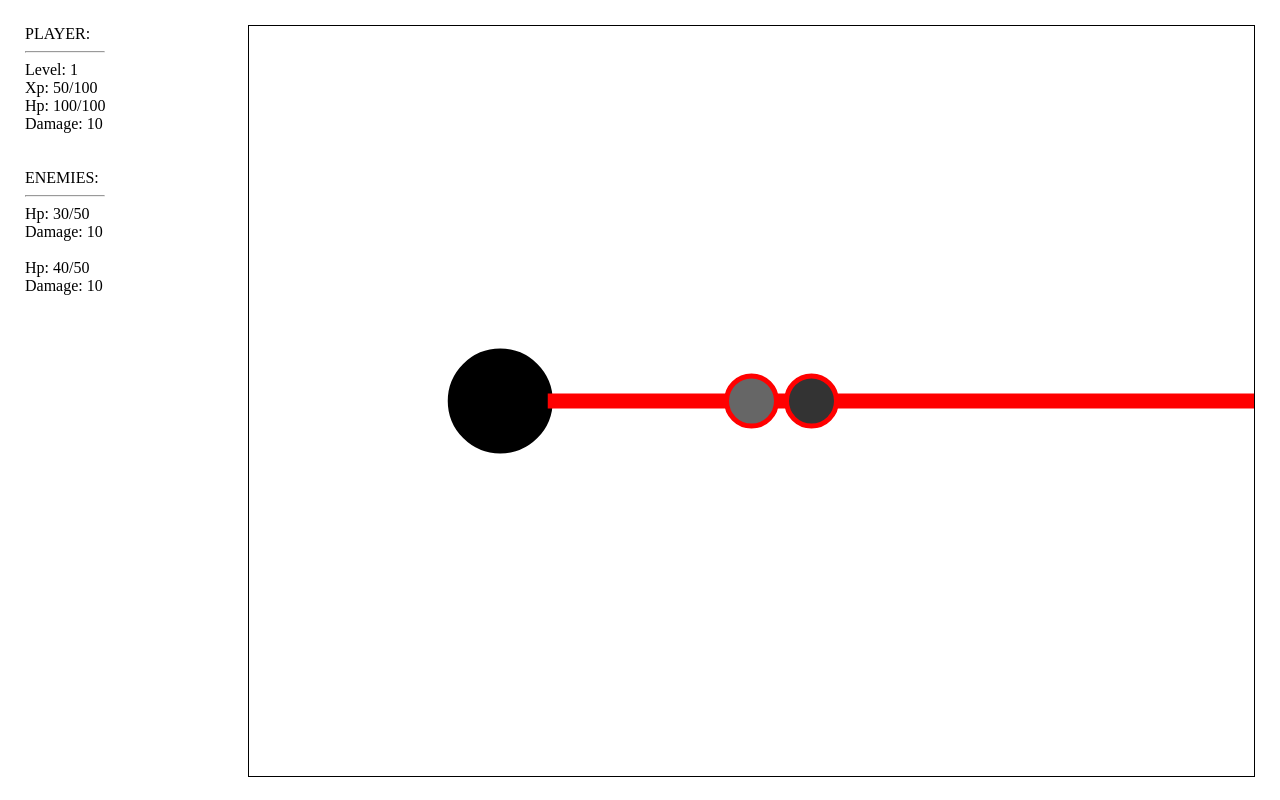
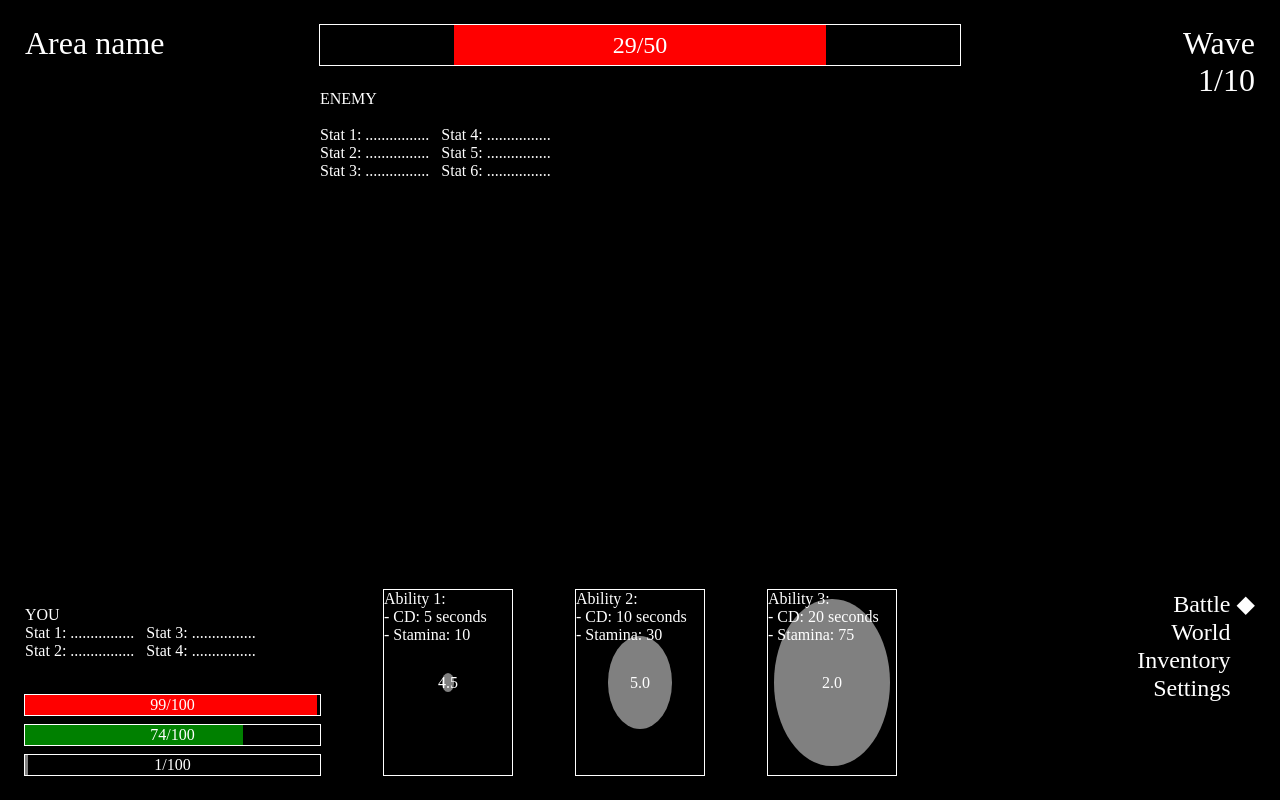
Before and after one commit to xx69xx/xx69xx.github.io, a plain HTML site: page index.html in a window 1280 px wide. Drawn offline with Linux system fonts and the light colour scheme.

Commit message:
Add files via upload

```diff
--- a/index.html
+++ b/index.html
@@ -1,27 +1,75 @@
 <!DOCTYPE html>
 <html>
 	<head>
-		<title>game</title>
-		<meta name="viewport" content="width=device-width, initial-scale=1">
+		<title>Game</title>
 		<link rel="stylesheet" type="text/css" href="style.css">
 	</head>
 	<body>
-		<div id="menu">
-			PLAYER:<br>
-			<hr>
-			Level: <font id="player_lvl"></font><br>
-			Xp: <font id="player_xp"></font>/<font id="player_maxxp"></font><br>
-			Hp: <font id="player_hp"></font>/<font id="player_maxhp"></font><br>
-			Damage: <font id="player_dmg"></font><br>
-			<br><br>
-			ENEMIES:<br>
-			<hr>
-			<div id="enemies">
+		<div id="main"></div>
 
+		<div id="area">
+			Area name
+		</div>
+		<div id="enemybars">
+			<div id="enemybarcontainer"><div id="enemyhpbar"></div><a id="enemyhp"></a>/<a id="enemymaxhp"></a></div>
+		</div>
+		<div id="enemy">
+			ENEMY <br><br>
+			Stat 1: ................ &nbsp; Stat 4: ................<br>
+			Stat 2: ................ &nbsp; Stat 5: ................<br>
+			Stat 3: ................ &nbsp; Stat 6: ................
+		</div>
+		<div id="wave">
+			Wave <br>
+			1/10
+		</div>
+		<div class="abilities" id="abilitiescd">
+			<div class="abilitycd" id="ability1cd">
+				<div class="abilitybar" id="ability1bar"></div>
+				<a id="ability1timer"></a>
+			</div>
+			<div class="abilitycd" id="ability2cd">
+				<div class="abilitybar" id="ability2bar"></div>
+				<a id="ability2timer"></a>
+			</div>
+			<div class="abilitycd" id="ability3cd">
+				<div class="abilitybar" id="ability3bar"></div>
+				<a id="ability3timer"></a>
 			</div>
 		</div>
-
-		<canvas id="canvas"></canvas>
+		<div class="abilities" id="abilitiesinfo">
+			<div class="abilityinfo" id="ability1info">
+				Ability 1: <br>
+				- CD: 5 seconds <br>
+				- Stamina: 10
+			</div>
+			<div class="abilityinfo" id="ability2info">
+				Ability 2: <br>
+				- CD: 10 seconds <br>
+				- Stamina: 30
+			</div>
+			<div class="abilityinfo" id="ability3info">
+				Ability 3: <br>
+				- CD: 20 seconds <br>
+				- Stamina: 75
+			</div>
+		</div>
+		<div id="menu">
+			Battle <a id="battleselection">&#9670;</a><br>
+			World <a id="worldselection">&#9670;</a><br>
+			Inventory <a id="inventoryselection">&#9670;</a><br>
+			Settings <a id="settingsselection">&#9670;</a>
+		</div>
+		<div id="player">
+			YOU <br>
+			Stat 1: ................ &nbsp; Stat 3: ................<br>
+			Stat 2: ................ &nbsp; Stat 4: ................
+		</div>
+		<div id="bars">
+			<div class="barcontainer" id="hpbarcontainer"><div class="bar" id="hpbar"></div><a id="hp"></a>/<a id="maxhp"></a></div>
+			<div class="barcontainer" id="staminabarcontainer"><div class="bar" id="staminabar"></div><a id="stamina"></a>/<a id="maxstamina"></a></div>
+			<div class="barcontainer" id="xpbarcontainer"><div class="bar" id="xpbar"></div><a id="xp">0</a>/<a id="maxxp"></a></div>
+		</div>
 	</body>
 	<script src="script.js"></script>
 </html>
--- a/script.js
+++ b/script.js
@@ -1,108 +1,75 @@
-var canvas = document.getElementById("canvas");
-var ctx = canvas.getContext("2d");
-canvas.setAttribute("width", window.innerWidth-275);
-canvas.setAttribute("height", window.innerHeight-50);
-
-var player = {lvl:1, xp:0, dmg:10, hp:100, maxhp:100};
-var slimes = {lvl:1, xp:0, dmg:10, hp:50};
-var enemies = [{dmg:slimes.dmg, hp:slimes.hp, maxhp:slimes.hp}];
+var player = {
+	hp:100, maxhp:100,
+	stamina:75, maxstamina:100,
+	xp:0, maxxp:100, lvl:1,
+	ability1timer:4.5, ability1cd:5, ability2timer:10, ability2cd: 10, ability3timer:7.0, ability3cd:20
+};
+var enemy = {hp:30, maxhp:50};
 
 var framecount = 0;
 
 function frame(){
 	framecount++;
 
-	if(framecount%60==0){
-		attack();
+	if(framecount%1==0){
+		player.hp-=1;
+		if(player.hp<=0){player.hp = player.maxhp;}
+
+		player.stamina-=2;
+		if(player.stamina<=0){player.stamina = player.maxstamina;}
+
+		player.xp+=1;
+		if(player.xp>=player.maxxp){player.xp = 0;}
+
+		player.ability1timer-=1/60;
+		if(player.ability1timer<=0){player.ability1timer = player.ability1cd;}
+
+		player.ability2timer-=1/60;
+		if(player.ability2timer<=0){player.ability2timer = player.ability2cd;}
+
+		player.ability3timer-=1/60;
+		if(player.ability3timer<=0){player.ability3timer = 0;}
+
+		enemy.hp-=1;
+		if(enemy.hp<=0){enemy.hp = enemy.maxhp;}
 	}
 
-	if(framecount%120==0){
-		spawn();
-	}
-
-	menu();
-	draw();
-
+	update();
 	requestAnimationFrame(frame);
 }
 
-function attack(){
-	for(var i = 0; i < enemies.length; i++){
-		player.hp -= enemies[i].dmg;
-		if(player.hp<=0){
-			alert("you died");
-			location.reload();
+function update(){
+	document.getElementById("hp").innerHTML = player.hp;
+	document.getElementById("maxhp").innerHTML = player.maxhp;
+	document.getElementById("hpbar").style.width = player.hp/player.maxhp*100 + "%";
 
-		}
-	}
+	document.getElementById("stamina").innerHTML = player.stamina;
+	document.getElementById("maxstamina").innerHTML = player.maxstamina;
+	document.getElementById("staminabar").style.width = player.stamina/player.maxstamina*100 + "%";
 
-	for(var i = 0; i < enemies.length; i++){
-		enemies[i].hp -= player.dmg;
-		if(enemies[i].hp<=0){
-			enemies.shift();
-			player.hp=player.maxhp;
-			player.xp += 50;
-			if(player.xp>=player.lvl*100){
-				player.xp = 0;
-				player.lvl++;
-				player.maxhp+=10;
-				player.dmg+=10;
-			}
-		}
-	}
-}
+	document.getElementById("xp").innerHTML = player.xp;
+	document.getElementById("maxxp").innerHTML = player.maxxp;
+	document.getElementById("xpbar").style.width = player.xp/player.maxxp*100 + "%";
 
-function spawn(){
-	enemies.push({dmg:slimes.dmg, hp:slimes.hp, maxhp:slimes.hp});
-}
+	document.getElementById("ability1timer").innerHTML = (player.ability1timer).toFixed(1);
+	document.getElementById("ability1bar").style.width = (player.ability1cd-player.ability1timer)/player.ability1cd*20 + "%";
+	document.getElementById("ability1bar").style.height = (player.ability1cd-player.ability1timer)/player.ability1cd*100 + "%";
+	if((player.ability1cd-player.ability1timer)/player.ability1cd!==1){document.getElementById("ability1bar").style.borderRadius = "50%";}
+	else{document.getElementById("ability1bar").style.borderRadius = "0%";}
+	document.getElementById("ability2timer").innerHTML = (player.ability2timer).toFixed(1);
+	document.getElementById("ability2bar").style.width = (player.ability2cd-player.ability2timer)/player.ability2cd*20 + "%";
+	document.getElementById("ability2bar").style.height = (player.ability2cd-player.ability2timer)/player.ability2cd*100 + "%";
+	if((player.ability2cd-player.ability2timer)/player.ability2cd!==1){document.getElementById("ability2bar").style.borderRadius = "50%";}
+	else{document.getElementById("ability2bar").style.borderRadius = "0%";}
+	document.getElementById("ability3timer").innerHTML = (player.ability3timer).toFixed(1);
+	document.getElementById("ability3bar").style.width = (player.ability3cd-player.ability3timer)/player.ability3cd*20 + "%";
+	document.getElementById("ability3bar").style.height = (player.ability3cd-player.ability3timer)/player.ability3cd*100 + "%";
+	if((player.ability3cd-player.ability3timer)/player.ability3cd!==1){document.getElementById("ability3bar").style.borderRadius = "50%";}
+	else{document.getElementById("ability3bar").style.borderRadius = "0%";}
 
-function menu(){
-	document.getElementById("player_lvl").innerHTML = player.lvl;
-	document.getElementById("player_xp").innerHTML = player.xp;
-	document.getElementById("player_maxxp").innerHTML = player.lvl*100;
-	document.getElementById("player_hp").innerHTML = player.hp;
-	document.getElementById("player_maxhp").innerHTML = player.maxhp;
-	document.getElementById("player_dmg").innerHTML = player.dmg;
-
-	document.getElementById("enemies").innerHTML = "";
-	for(var i = 0; i < enemies.length; i++){
-		document.getElementById("enemies").innerHTML += "Hp: " + enemies[i].hp + "/" + enemies[i].maxhp + "<br>";
-		document.getElementById("enemies").innerHTML += "Damage: " + enemies[i].dmg + "<br><br>";
-	}
-}
-
-function draw(){
-	ctx.clearRect(0,0,canvas.width,canvas.height);
-	ctx.lineWidth = 5;
-
-	ctx.fillStyle = "rgb("+Math.round(255-player.hp/100*255)+", "+Math.round(255-player.hp/100*255)+","+Math.round(255-player.hp/100*255)+")";
-	ctx.strokeStyle = "rgb("+Math.round(255-player.hp/100*255)+", "+Math.round(255-player.hp/100*255)+","+Math.round(255-player.hp/100*255)+")";
-	ctx.beginPath();
-	ctx.arc(canvas.width/4,canvas.height/2,50,0,Math.PI*2);
-	ctx.closePath();
-	ctx.fill();
-	ctx.stroke();
-
-	if(framecount%60<15){
-		ctx.fillStyle = "red";
-		ctx.strokeStyle = "red";
-		ctx.beginPath();
-		ctx.rect(canvas.width/4+50,canvas.height/2-5,canvas.width/4*3,10);
-		ctx.closePath();
-		ctx.fill();
-		ctx.stroke();
-	}
-
-	for(var i = 0; i < enemies.length; i++){
-		ctx.fillStyle = "rgb("+Math.round(255-enemies[i].hp/50*255)+", "+Math.round(255-enemies[i].hp/50*255)+","+Math.round(255-enemies[i].hp/50*255)+")";
-		ctx.strokeStyle = "rgb("+Math.round(255-enemies[i].hp/50*255)+", "+Math.round(255-enemies[i].hp/50*255)+","+Math.round(255-enemies[i].hp/50*255)+")";
-		if(framecount%60<15){ctx.strokeStyle = "red";}
-		ctx.beginPath();
-		ctx.arc(canvas.width/4*2+i*60,canvas.height/2,25,0,Math.PI*2);
-		ctx.closePath();
-		ctx.fill();
-		ctx.stroke();
-	}
+	document.getElementById("enemyhp").innerHTML = enemy.hp;
+	document.getElementById("enemymaxhp").innerHTML = enemy.maxhp;
+	document.getElementById("enemyhpbar").style.width = enemy.hp/enemy.maxhp*100 + "%";
 }
 
 frame();
--- a/style.css
+++ b/style.css
@@ -1,16 +1,194 @@
 body{
 	margin: 0;
+	background-color: black;
+	color: white;
+	user-select: none;
+	font-size: 1em;
 }
 
-#canvas {
+/* area */
+#area{
 	position: absolute;
-	top:25px;
-	right:25px;
-	border: 1px solid black;
+	width: calc(25% - 25px);
+	height: calc(20% + 25px);
+	left: 25px;
+	top: 25px;
+	font-size: 200%;
+}
+/* area */
+
+/* enemy */
+#enemy{
+	position: absolute;
+	width: 50%;
+	height: 15%;
+	left: 25%;
+	top: calc(5% + 50px);
 }
 
+#enemybars{
+	position: absolute;
+	width: 50%;
+	height: 5%;
+	left: 25%;
+	top: 25px;
+	font-size: 150%;
+}
+#enemybarcontainer{
+	position: absolute;
+	width: 100%;
+	height: 100%;
+	left: 0;
+	outline: 1px solid white;
+	display: flex;
+	align-items: center;
+	justify-content: center;
+}
+#enemyhpbar{
+	z-index: -1;
+	position: absolute;
+	width: 100%;
+	height: 100%;
+	background-color: red;
+}
+/* enemy */
+
+/* wave */
+#wave{
+	position: absolute;
+	width: calc(25% - 25px);
+	height: calc(20% + 25px);
+	right: 25px;
+	top: 25px;
+	font-size: 200%;
+	text-align: right;
+}
+/* wave */
+
+/* main */
+#main{
+	position: absolute;
+	width: calc(60% - 100px);
+	height: calc(60% - 100px);
+	left: calc(20% + 50px);
+	top: calc(20% + 50px);
+}
+/* main */
+
+/* player */
+#player{
+	position: absolute;
+	width: calc(25% - 25px);
+	height: 10%;
+	left: 25px;
+	bottom: calc(8% + 50px);
+}
+
+#bars{
+	position: absolute;
+	width: calc(25% - 25px);
+	height: 10%;
+	left: 25px;
+	bottom: 25px;
+}
+.barcontainer{
+	position: absolute;
+	width: 100%;
+	left: 0;
+	outline: 1px solid white;
+	display: flex;
+	align-items: center;
+	justify-content: center;
+}
+#hpbarcontainer{
+	height: 25%;
+	top: 0;
+}
+#staminabarcontainer{
+	height: 25%;
+	top: 37.5%;
+}
+#xpbarcontainer{
+	height: 25%;
+	top: 75%;
+}
+.bar{
+	z-index: -1;
+	position: absolute;
+	height: 100%;
+	left: 0;
+}
+#hpbar{
+	width: 100%;
+	background-color: red;
+}
+#staminabar{
+	width: 100%;
+	background-color: green;
+}
+#xpbar{
+	width: 0%;
+	background-color: gray;
+}
+/* player */
+
+/* abilities */
+.abilities{
+	position: absolute;
+	width: 50%;
+	height: calc(20% + 25px);
+	left: 25%;
+	bottom: 25px;
+	display: flex;
+	align-items: center;
+	justify-content: center;
+}
+.abilitycd{
+	width: 20%;
+	height: 100%;
+	margin-left: 5%;
+	margin-right: 5%;
+	outline: 1px solid white;
+	display: flex;
+	align-items: center;
+	justify-content: center;
+}
+.abilityinfo{
+	width: 20%;
+	height: 100%;
+	margin-left: 5%;
+	margin-right: 5%;
+}
+.abilitybar{
+	z-index: -1;
+	position: absolute;
+	width: 20%;
+	height: 100%;
+	border-radius: 0%;
+	background-color: gray;
+}
+/* abilities */
+
+/* menu */
 #menu{
 	position: absolute;
-	margin-left: 25px;
-	margin-top: 25px;
+	width: calc(25% - 25px);
+	height: calc(20% + 25px);
+	right: 25px;
+	bottom: 25px;
+	font-size: 150%;
+	text-align: right;
 }
+#battleselection{
+	visibility: visible;
+}
+#worldselection{
+	visibility: hidden;
+}
+#inventoryselection{
+	visibility: hidden;
+}
+#settingsselection{
+	visibility: hidden;
+}
+/* menu */
```
